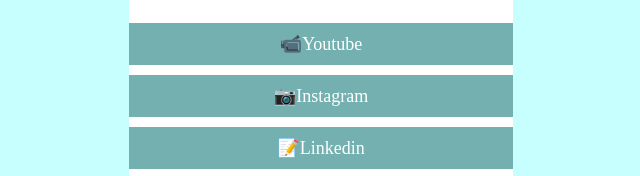
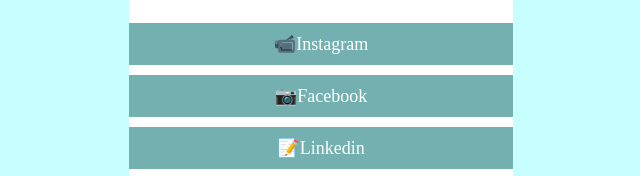
Before and after one commit to eduardopalricas/maratonaexplorer2, a plain HTML site: page index.html in a window 1280 px wide. Shown: the part 389-565 px from the top of the page, 319-959 px from the left. Drawn offline with Linux system fonts and the light colour scheme; a web font is replaced by a local one.

Commit message:
Update index.html

```diff
--- a/index.html
+++ b/index.html
@@ -15,10 +15,10 @@
       <p>@eduardo_cardoso33</p>
       <ul>
           <div class="linkcontent">
-            <li><a href="https://www.instagram.com/eduardo_cardoso33/" target="_blank">📹Youtube</a></li>
+            <li><a href="https://www.instagram.com/eduardo_cardoso33/" target="_blank">📹Instagram</a></li>
           </div>
           <div class="linkcontent">
-          <li><a href="https://www.facebook.com/eduardo.palricas" target="_blank">📷Instagram</a></li></div>
+          <li><a href="https://www.facebook.com/eduardo.palricas" target="_blank">📷Facebook</a></li></div>
           <div class="linkcontent">
           <li><a href="https://www.linkedin.com/in/eduardo-cardoso-37729822a/" target="_blank">📝Linkedin</a></li></div>
           <div class="linkcontent">
```
